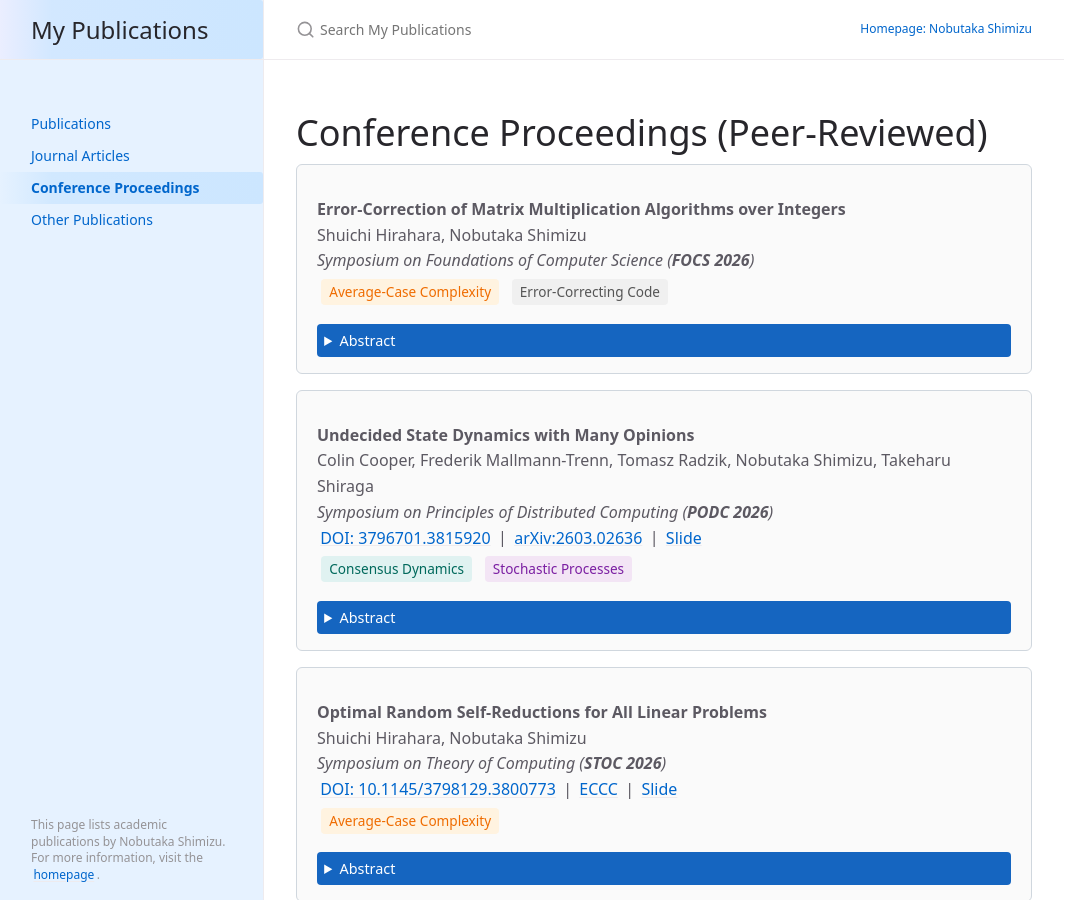
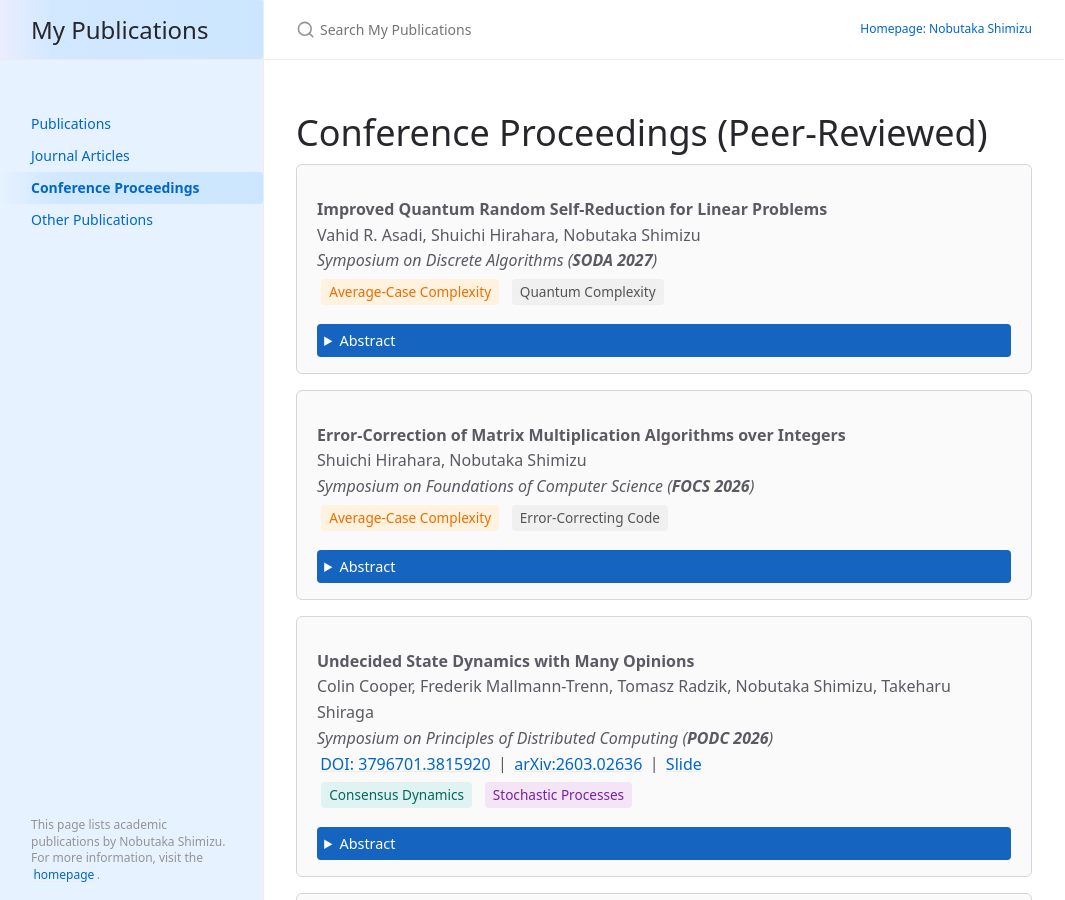
Before and after one commit to NobutakaShimizu/mypapers, a Jekyll site: the page built from docs/conference.md, in a window 1280 px wide and 900 px high. Shown: the whole window, without its empty margins (0-1065 px from the left). Built offline with Jekyll 4.4.1, drawn with Linux system fonts in a browser that asks for light colours; cached includes are drawn as plain includes.

Commit message:
add SODA27
Co-authored-by: Cursor <cursoragent@cursor.com>

```diff
--- a/docs/conference.md
+++ b/docs/conference.md
@@ -6,6 +6,24 @@ nav_order: 3
 # Conference Proceedings (Peer-Reviewed)
 
 <div class="papers-list">
+
+<div class="paper" markdown="1">**Improved Quantum Random Self-Reduction for Linear Problems**<br>
+  Vahid R. Asadi, Shuichi Hirahara, Nobutaka Shimizu<br>
+  *Symposium on Discrete Algorithms (**SODA 2027**)*<br>
+  <span class="paper-tag complexity">Average-Case Complexity</span> <span class="paper-tag code">Quantum Complexity</span>
+  <details class="paper-abstract"><summary>Abstract</summary>
+  <div class="paper-abstract-body">
+    In a linear problem $\mathcal{L}_M$ for a fixed matrix $M\in\mathbb{F}^{n\times n}$, we are given a vector $x\in\mathbb{F}^n$ as input and are asked to compute $Mx$, where $\mathbb{F}$ is a finite field.
+
+    This paper presents a worst-case-to-average-case reduction for $\mathcal{L}_M$ for every $M$ that runs in time $\widetilde{O}(nT^{1/3})$, for $n\le T\le n^{3/2}$ is the running time of one coherent query to an average-case solver $\mathcal{O}$. Here, we assume that $\Pr_x[\mathcal{O}(x)=Mx]\ge \varepsilon$ for some constant $\varepsilon>0$ and $|\mathbb{F}|=O(1)$.
+    For example, if $T=\widetilde{O}(n)$, then our running time becomes $\widetilde{O}(n^{4/3})$, which improves the prior time of $\widetilde{O}(n^{3/2})$ by Asadi, Golovnev, Gur, Shinkar, and Subramanian (SODA 2024).
+    In classical setting, we cannot obtain $O(n^{2-\varepsilon})$ for any constant $\varepsilon>0$ without any nonuniform advice as shown by my STOC26 paper.
+
+    <p>
+    Our reduction utilizes the tournament verification idea by my STOC26 paper and uses Grover search. In particular, this avoids the heavy task of learning Bogolyubov--Ruzsa subspace of Asadi, Golovnev, Gur, Shinkar, and Subramanian (SODA 2024).
+    </p>
+  </div>
+  </details></div>
 
 <div class="paper" markdown="1">**Error-Correction of Matrix Multiplication Algorithms over Integers**<br>
   Shuichi Hirahara, Nobutaka Shimizu<br>
```
